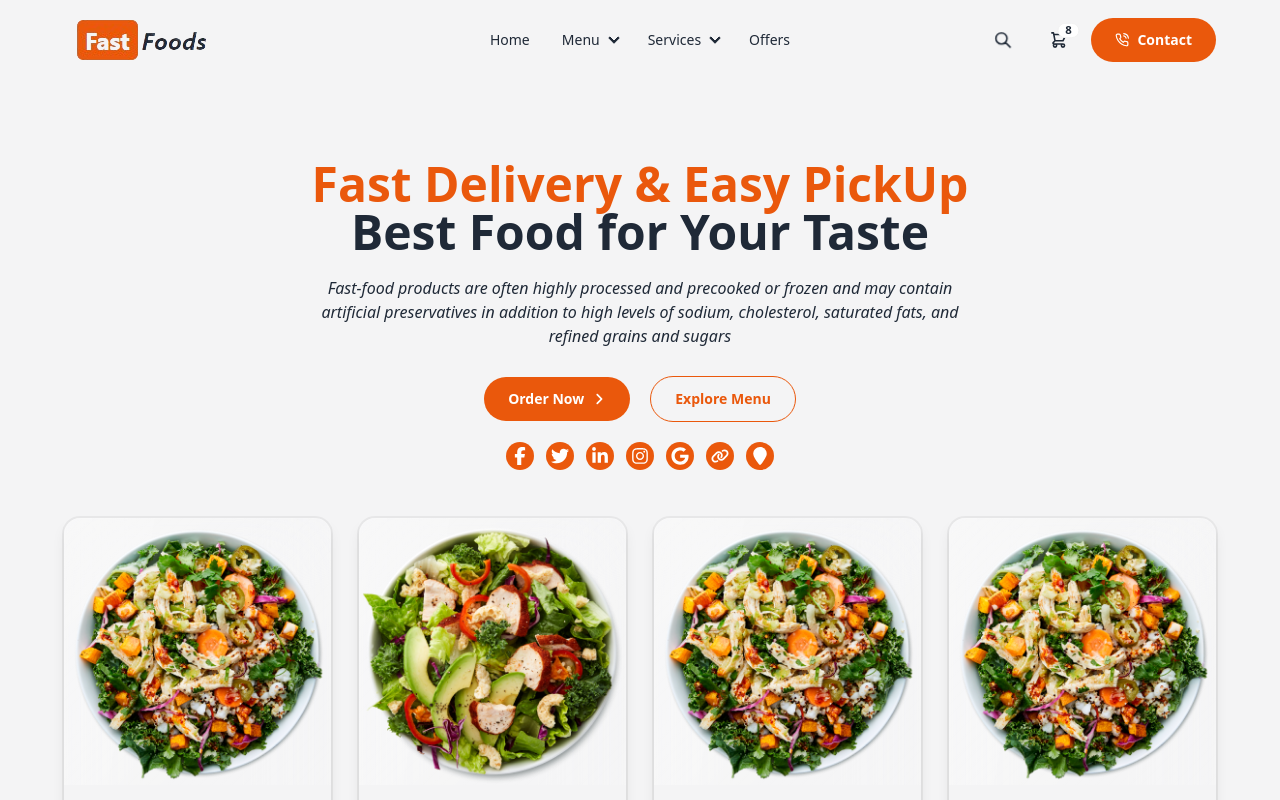
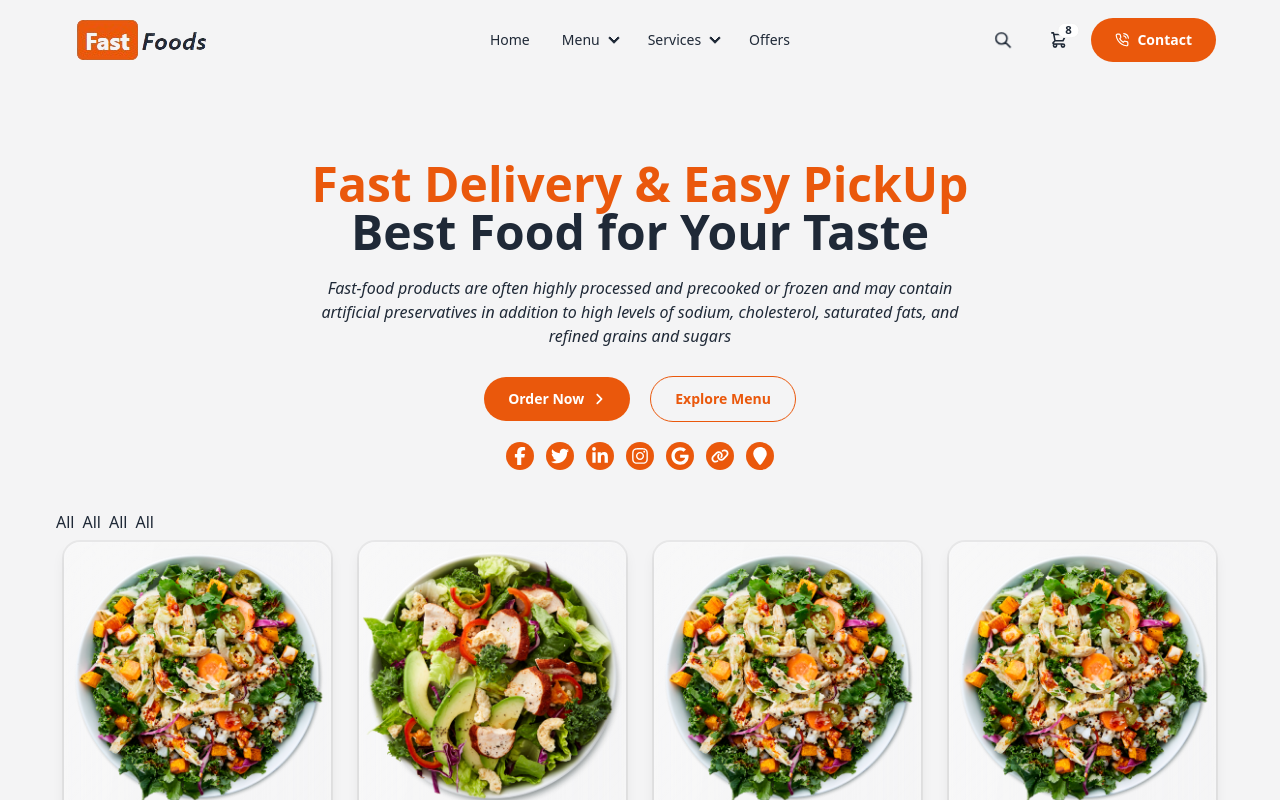
Before and after one commit to sohanwebdevctg/fast-foods-mern-stack-client-site-project-1-, a React (Vite) app: page /menu in a window 1280 px wide. Shown: the top 800 px of the page. Built offline with nearby package versions, Linux system fonts and the light colour scheme.

Commit message:
crate filter button

```diff
--- a/src/pages/menu/Menu.jsx
+++ b/src/pages/menu/Menu.jsx
@@ -7,6 +7,7 @@ const Menu = () => {
 
   //menu data
   const [menu, setMenu] = useState([]);
+  const [filter, setFilter] = useState([])
 
   //loading menu data
   useEffect(() => {
@@ -22,6 +23,8 @@ const Menu = () => {
     loadingFun();
   },[])
 
+
+
   return (
     <div className="display">
       {/* menuBanner section start */}
@@ -31,7 +34,10 @@ const Menu = () => {
       {/* menu data section start */}
       {/* button start */}
       <div className="flex gap-2">
-
+        <button onClick={() => setFilter([])}>All</button>
+        <button onClick={() => setFilter([])}>All</button>
+        <button onClick={() => setFilter([])}>All</button>
+        <button onClick={() => setFilter([])}>All</button>
       </div>
       {/* button end */}
       {/* menu content start */}
```
